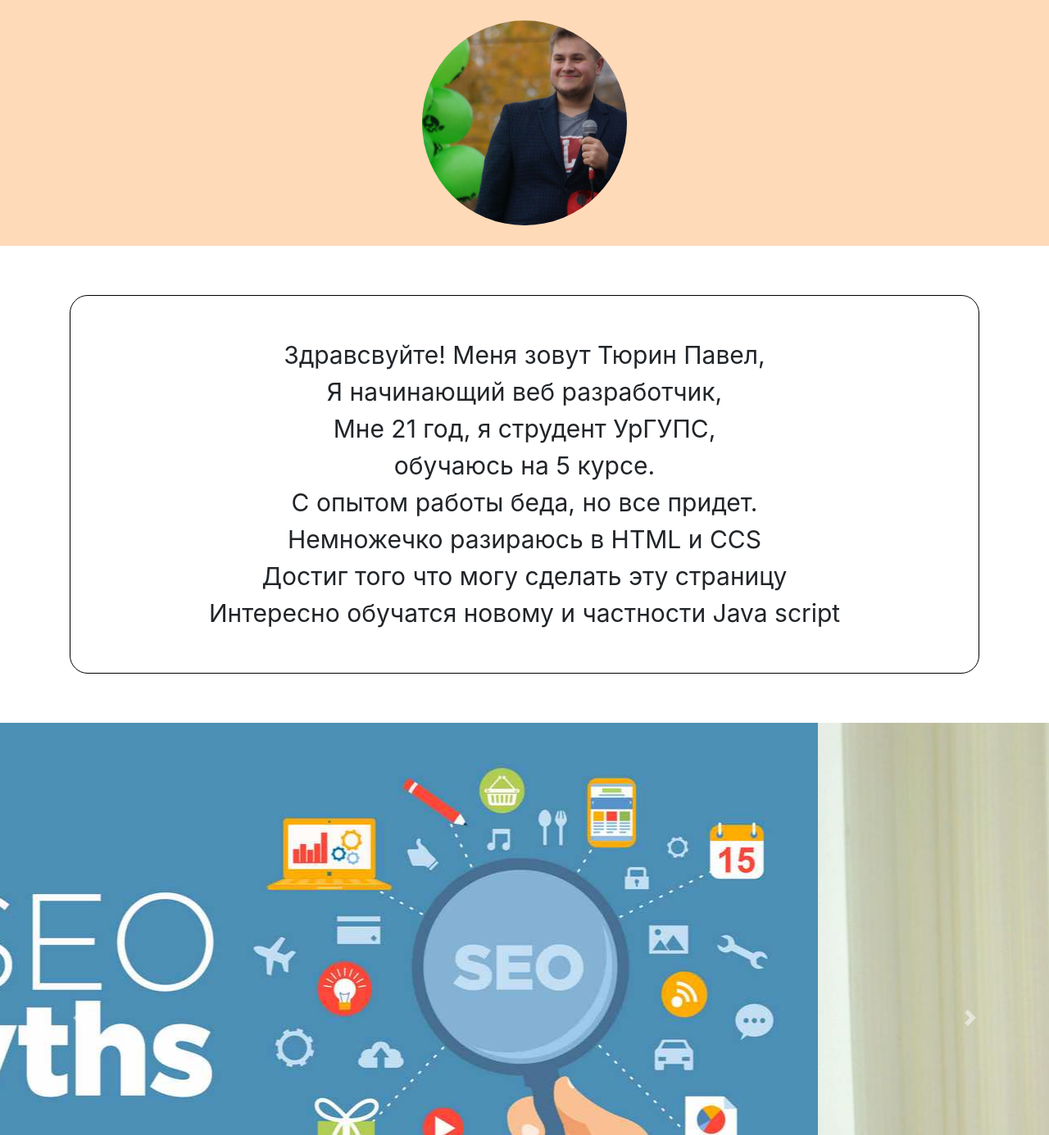
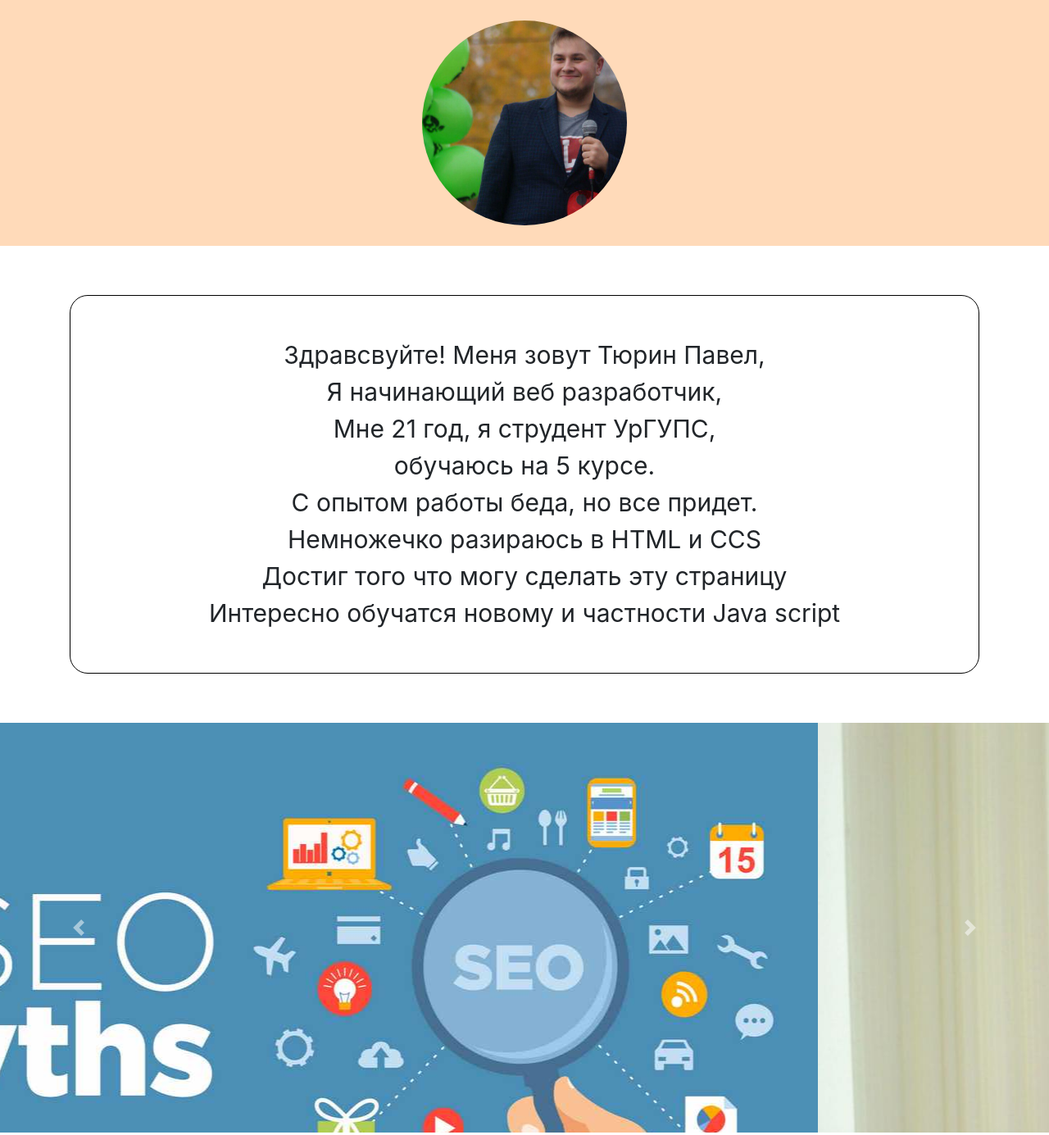
Before and after one commit to Pashqqqaaa/PortfolioSite, a plain HTML site: page index.html in a window 1280 px wide. Shown: the top 1385 px of the page at 82% size. Drawn offline with nearby package versions, Linux system fonts and the light colour scheme; files whose address does not match are found by name.

Commit message:
Add files via upload

```diff
--- a/style.css
+++ b/style.css
@@ -2,6 +2,7 @@
 body {
     font-family: 'Rubik', sans-serif;
 }
+
 
 header img {
     width: 250px;
@@ -22,6 +23,9 @@ header img {
 
 header {
     background-color: peachpuff;
+}
+.carousel-item{
+    height: 500px;
 }
 
 .biography p {
```
